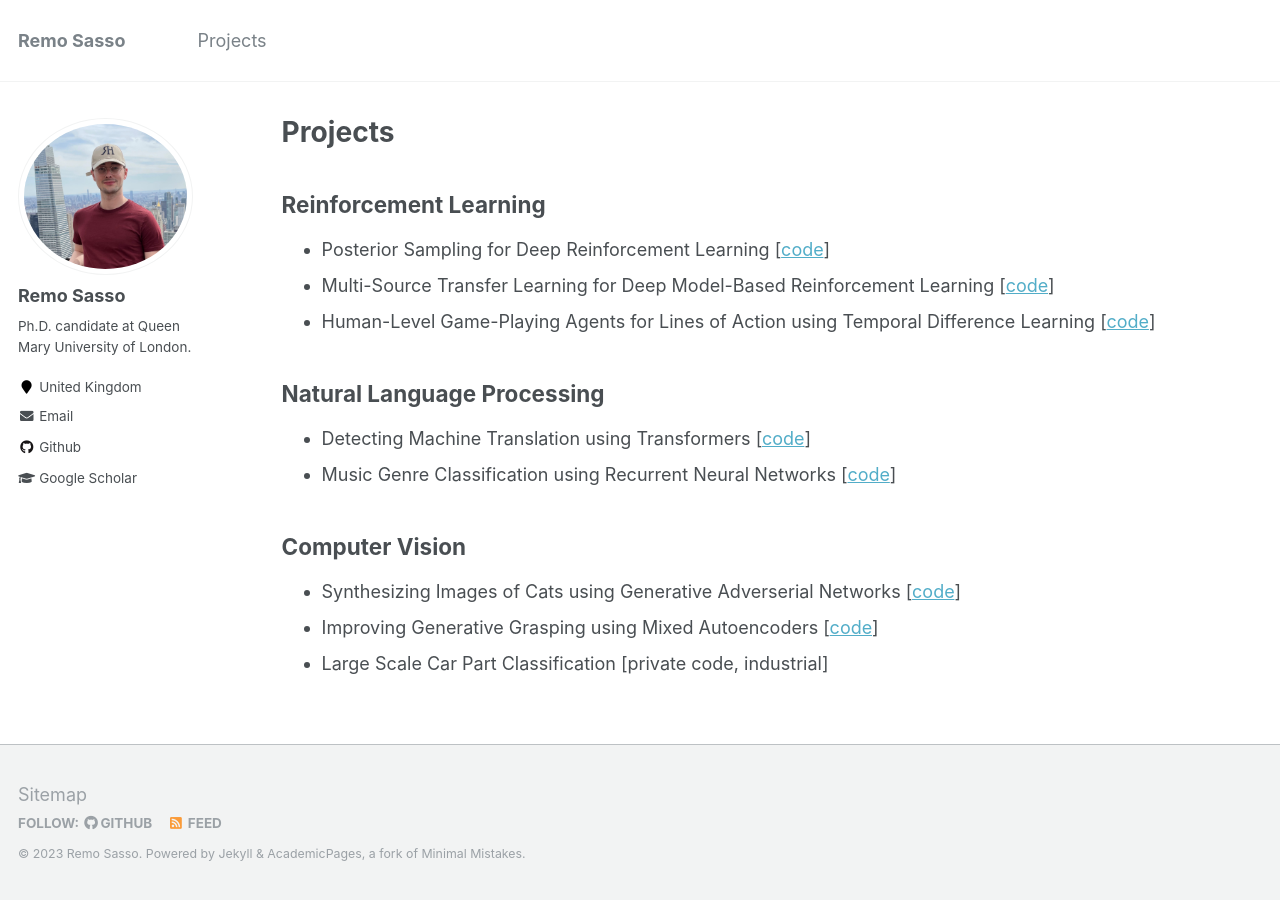
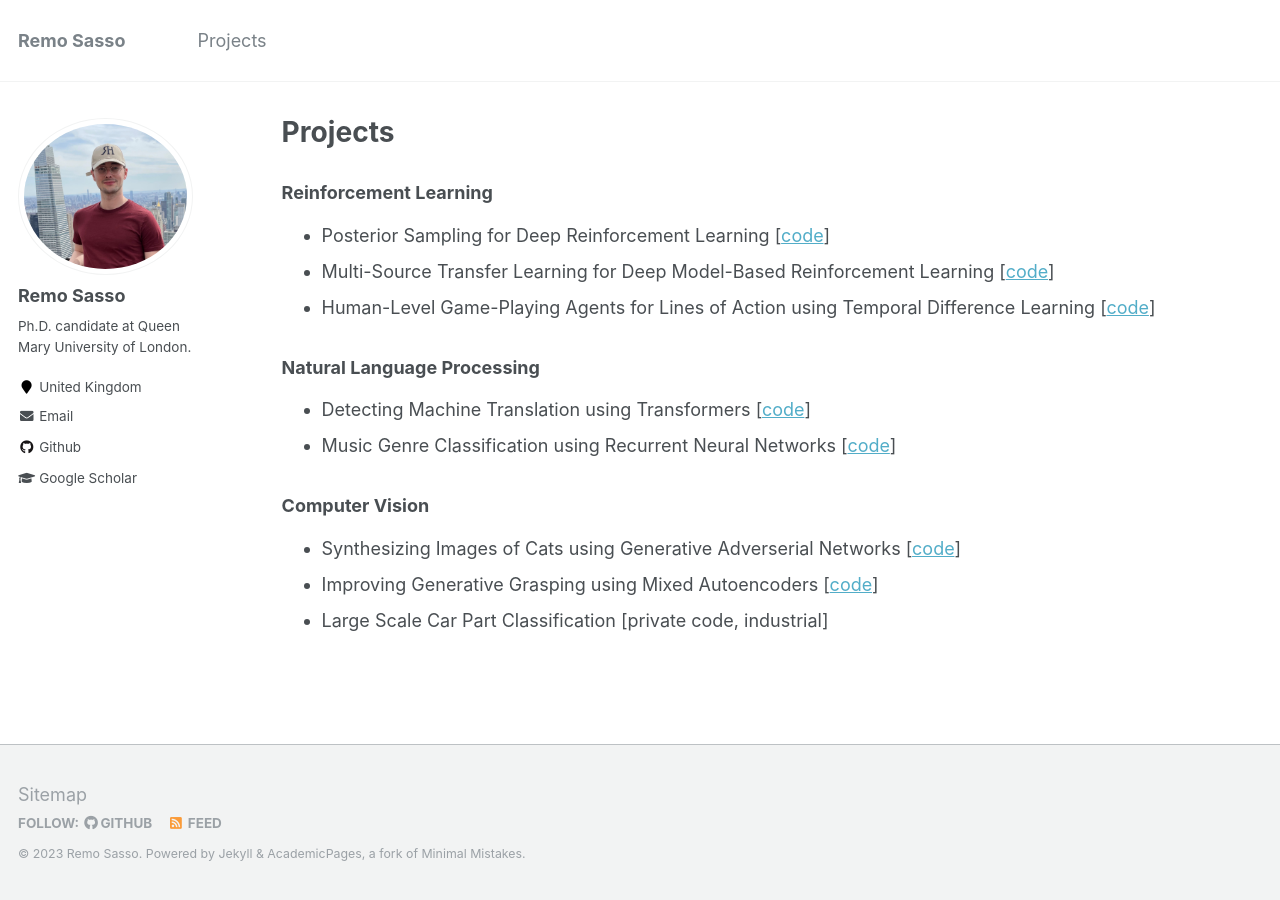
Before and after one commit to remosasso/remosasso.github.io, a Jekyll site: the page built from _pages/publications.md, in a window 1280 px wide. Built offline with Jekyll 4.4.1, drawn with Linux system fonts in a browser that asks for light colours.

```diff
--- a/_pages/publications.md
+++ b/_pages/publications.md
@@ -5,19 +5,16 @@ permalink: /projects/
 author_profile: true
 ---
 
-Reinforcement Learning
-------
+### Reinforcement Learning
 + Posterior Sampling for Deep Reinforcement Learning [[code](https://github.com/remosasso/PSDRL)]
 + Multi-Source Transfer Learning for Deep Model-Based Reinforcement Learning [[code](https://github.com/remosasso/multi-source-TL-for-deep-MBRL)]
 + Human-Level Game-Playing Agents for Lines of Action using Temporal Difference Learning [[code](https://github.com/remosasso/Lines-of-Action-using-Reinforcement-Learning)]
 
-Natural Language Processing
-------
+### Natural Language Processing
 + Detecting Machine Translation using Transformers [[code](https://github.com/remosasso/Detecting-MT-Text-using-BERT)]
 + Music Genre Classification using Recurrent Neural Networks [[code](https://github.com/remosasso/RNN-Music-Genre-Classification)]
 
-Computer Vision
-------
+### Computer Vision
 + Synthesizing Images of Cats using Generative Adverserial Networks [[code](https://github.com/remosasso/Generating-cats-with-GANs)]
 + Improving Generative Grasping using Mixed Autoencoders [[code](https://github.com/remosasso/Mixed-Autoencoders-for-Grasping)]
 + Large Scale Car Part Classification [private code, industrial]
```
